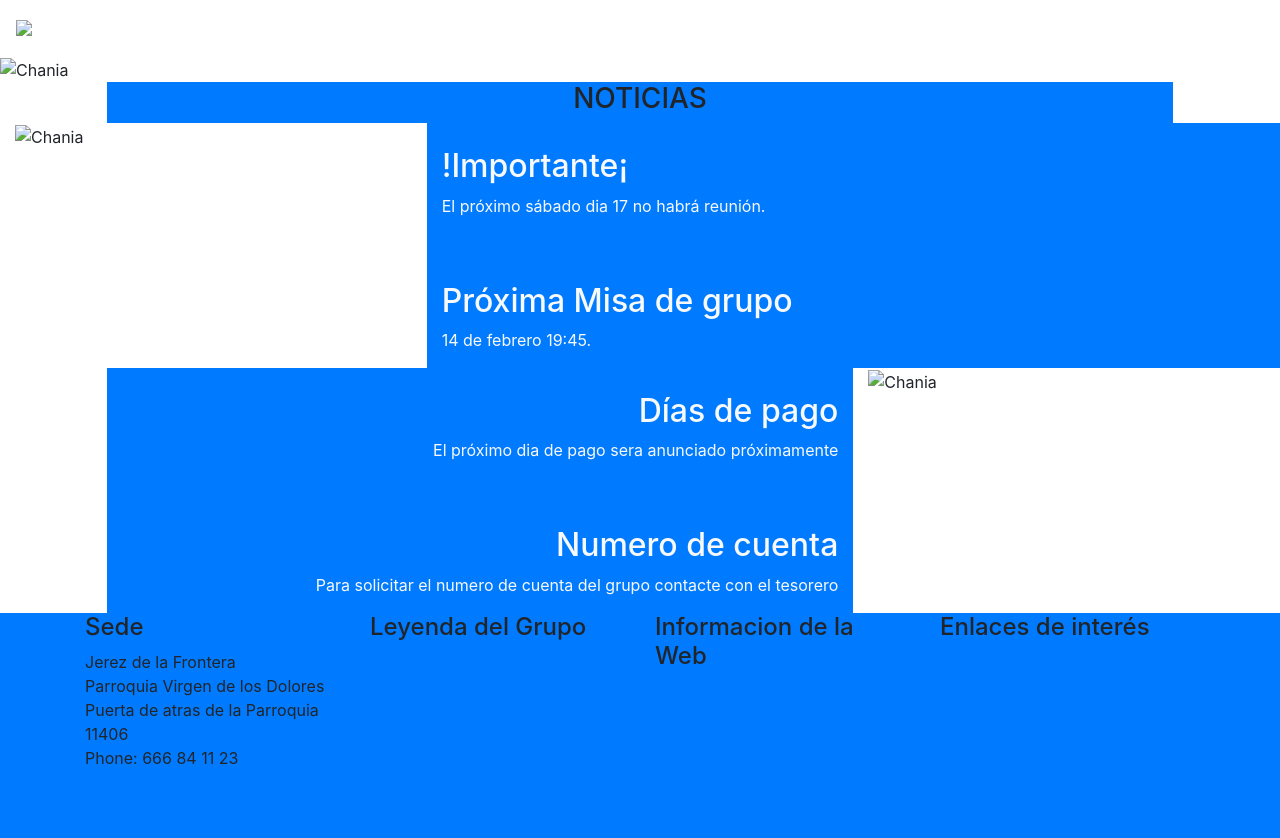
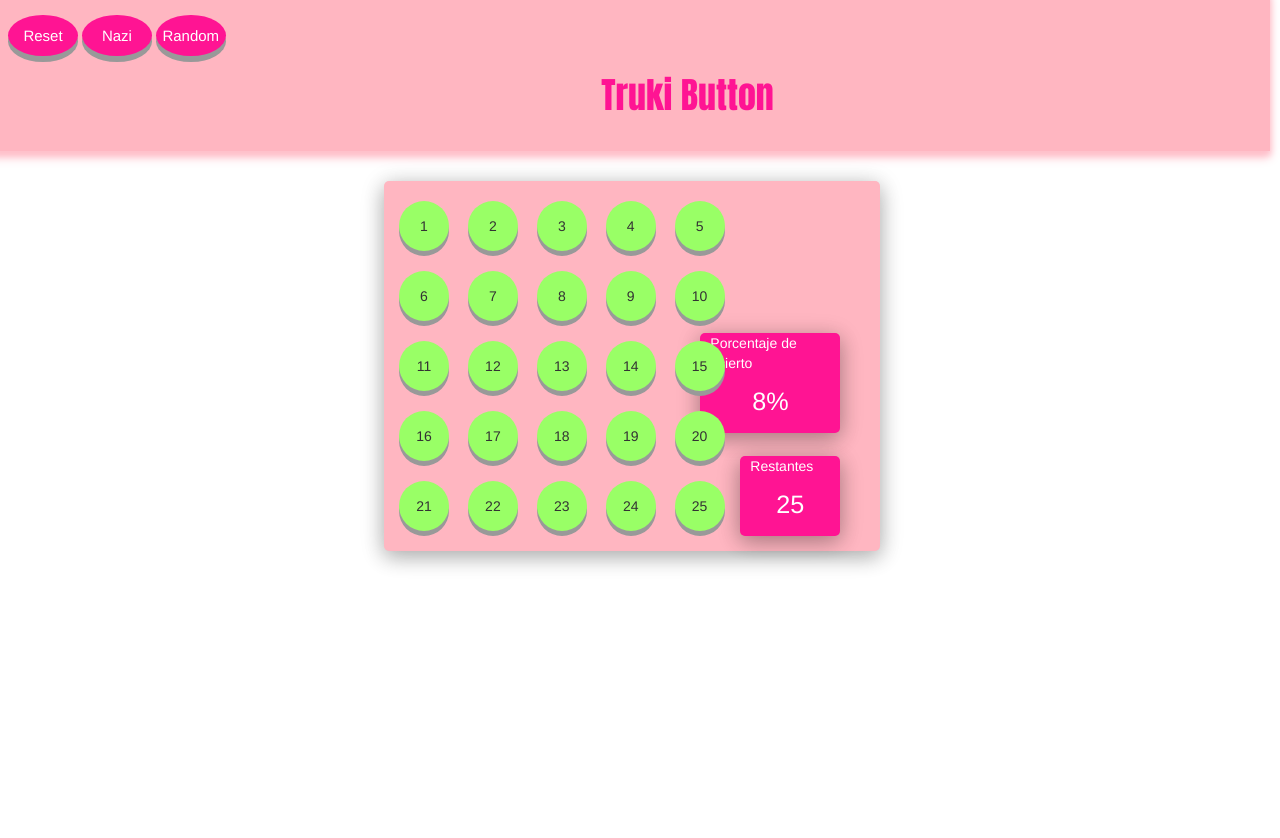
Before and after one commit to JesusVoltage/TrukiButton, a plain HTML site: page index.html in a window 1280 px wide. After the commit the page ends 800 px from the top, so only its background shows below. Drawn offline with nearby package versions, Linux system fonts and the light colour scheme.

Commit message:
Update index.html

```diff
--- a/index.html
+++ b/index.html
@@ -1,180 +1,76 @@
 <!DOCTYPE html>
 <html>
 <head>
-	<title>www.ImpeesaJerez.es</title>
+	<title>Truki Boton</title>
+	<script src="javasito.js" =""></script>
 	<meta charset="utf-8">
-	<meta name="viewport" content="width=device-width, initial-scale=1">
-	<link rel="stylesheet" href="https://maxcdn.bootstrapcdn.com/bootstrap/4.0.0-beta.2/css/bootstrap.min.css">
 	<link rel="stylesheet" type="text/css" href="estilito.css">
-	<link rel="shortcut icon" href="indexphotos/logo.png" type="image/png" />
-	<script type="text/javascript" src="javasito.js"></script>
-	<script src="https://ajax.googleapis.com/ajax/libs/jquery/3.2.1/jquery.min.js"></script>
-	<script src="https://cdnjs.cloudflare.com/ajax/libs/popper.js/1.12.9/umd/popper.min.js"></script>
-	<script src="https://maxcdn.bootstrapcdn.com/bootstrap/4.0.0-beta.2/js/bootstrap.min.js"></script>
+	<link rel="stylesheet" href="https://maxcdn.bootstrapcdn.com/bootstrap/3.3.7/css/bootstrap.min.css">
+  	<script src="https://ajax.googleapis.com/ajax/libs/jquery/3.2.1/jquery.min.js"></script>
+ 	<script src="https://maxcdn.bootstrapcdn.com/bootstrap/3.3.7/js/bootstrap.min.js"></script>
 </head>
 <body>
-	<nav class="navbar navbar-expand-sm negro navbar-dark sticky-top">
-	  	<img class="img-fluid fixed" src="indexphotos/logo.png" width="3%">
-	    <a class="navbar-brand margin" href="index.html">GSImpeesa</a>
-	    <button class="navbar-toggler" type="button" data-toggle="collapse" data-target="#collapsibleNavbar">
-			<span class="navbar-toggler-icon"></span>
-		</button>
-		<div class="collapse navbar-collapse" id="collapsibleNavbar">
-		    <ul class="navbar-nav">
-		    	<li class="nav-item">
-		        	<a class="nav-link" href="index.html">Noticias</a>
-		        </li>
-		        <li class="nav-item dropdown">
-			      <a class="nav-link dropdown" href="#" id="navbardrop" data-toggle="dropdown">
-			        Ramas
-			      </a>
-			      <div class="dropdown-menu">
-			        <a class="dropdown-item" href="lobatos.html">Lobatos</a>
-			        <a class="dropdown-item" href="rangers.html">Rangers</a>
-			        <a class="dropdown-item" href="pioneros.html">Pioneros</a>
-			        <a class="dropdown-item" href="">Rutas</a>
-			      </div>
-			    </li>
-			    <li class="nav-item">
-		        	<a class="nav-link" href="somos.html">¿Quiénes somos?</a>
-		        </li>
-		        <li class="nav-item">
-		        	<a class="nav-link" href="kraal.html">Kraal de Responsables</a>
-		        </li>
-		        <li class="nav-item dropdown">
-			      <a class="nav-link dropdown" href="#" id="navbardrop" data-toggle="dropdown">
-			        De Interés
-			      </a>
-			      <div class="dropdown-menu">
-			        <a class="dropdown-item" href="camp.html">Campismo</a>
-			        <a class="dropdown-item" href="tesoreria.html">Tesorería</a>
-			        <a class="dropdown-item" href="dic.html">Diccionário scout</a>
-			      </div>
-			    </li>
-		    </ul>
-		</div>
-	</nav>
 
-	<img class="img-fluid" src="indexphotos/page.png" alt="Chania" width="100%" height="auto">
 
-	<div class="container-fluid margin-top">
-		<div class="row azulito padin-top">
-			<div class="col-sm-1"></div>
-		    <div class="col-sm-10 bg-primary padin noticias">
-		      <h3 class="text-center">NOTICIAS</h3>
-		    </div>
-	    </div>
-	    <div class=" row azulito padin">
-	    	<div class="col-sm-4">
-	    		<img class="img-fluid padin" src="indexphotos/logo.png" alt="Chania" width="80%" height="auto">
-	    	</div>
-	    	<div class="col-sm-8 bg-primary noticias text-light padin clarito">
-	    		<br></b>
-				<h2>!Importante¡</h2>
-				<p>El próximo sábado dia 17 no habrá reunión.</p>
-				<br></b>
-				<br></b>
-				<h2>Próxima Misa de grupo</h2>
-				<p>14 de febrero 19:45.</p>
-	    	</div>
-	    </div>
-	    <div class=" row azulito padin">
-	    	<div class="col-sm-1"></div>
-	    	<div class="col-sm-7 bg-primary noticias text-light text-right padin clarito">
-	    		<br></b>
-				<h2>Días de pago</h2>
-				<p>El próximo dia de pago sera anunciado próximamente</p>
-				<br></b>
-				<br></b>
-				<h2>Numero de cuenta</h2>
-				<p>Para solicitar el numero de cuenta del grupo contacte con el tesorero</p>
-	    	</div>
-	    	<div class="col-sm-4">
-	    		<img class="img-fluid padin" src="indexphotos/money.png" alt="Chania" width="45%" height="auto">
-	    	</div>
-	    </div>
+	<div class="entrada">
+			<button class="opcion rojo" id="70" onclick="restore()">Reset</button>
+			<button class="opcion rojo" id="66" onclick="nazi()">Nazi</button>
+			<button class="opcion rojo" id="69" onclick="rn()">Random</button>
+			<h1 class="texto">Truki Button</h1>
 	</div>
 
-	<footer class="mainfooter bg-primary" role="contentinfo">
-	  <div class="footer-top p-y-2">
-	    <div class="container-fluid">
-	      <div class="row">
+	<div class="contenedor">
 
 
-	        </div>
-	      </div>
-	    </div>
-	  </div>
-	  <div class="footer-middle">
-	  <div class="container">
-	    <div class="row">
-	      <div class="col-md-3 col-sm-6">
-	        <!--Column1-->
-	        <div class="footer-pad">
-	          <h4>Sede</h4>
-	            <address>
-					<ul class="list-unstyled">
-						<li>
-	                    Jerez de la Frontera<br>
-						Parroquia Virgen de los Dolores<br>
-						Puerta de atras de la Parroquia<br>
-						11406<br>
-						</li>
-							<li>
-								Phone: 666 84 11 23
-							</li>
-					</ul>
-				</address>
-	        </div>
-	      </div>
-	      <div class="col-md-3 col-sm-6">
-	        <!--Column1-->
-	        <div class="footer-pad">
-	          <h4>Leyenda del Grupo</h4>
-	          <ul class="list-unstyled">
-	            <li><a href="#">Historia</a></li>
-	            <li><a href="#">Antiguos Kraales</a></li>
-	            <li><a href="#">Clanes Ruta</a></li>
-	            <li><a href="#">Album de Fotos</a></li>
-	            <li><a href="#">Campamentos</a></li>
-	            <li><a href="#">Himno Oficial</a></li>
-	          </ul>
-	        </div>
-	      </div>
-	      <div class="col-md-3 col-sm-6">
-	        <!--Column1-->
-	        <div class="footer-pad">
-	          <h4>Informacion de la Web</h4>
-	          <ul class="list-unstyled">
-	            <li><a href="#">Creador</a></li>
-	            <li><a href="#">Accesibilidad</a></li>
-	            <li><a href="" onclick="cookies();">Cookies</a></li>
-	            <li><a href="#">Politica de privacided</a></li>
-	            <li><a href="#">Preguntas frecuentes</a></li>
-	            <li><a href="#">Webmaster</a></li>
-	          </ul>
-	        </div>
-	      </div>
-	      <div class="col-md-3 col-sm-6">
-	        <!--Column1-->
-	        <div class="footer-pad">
-	          <h4>Enlaces de interés</h4>
-	          <ul class="list-unstyled">
-	            <li><a href="#">MSC España</a></li>
-	            <li><a href="#">Federacion MSC</a></li>
-	            <li><a href="#"></a></li>
-	            <li><a href="#"></a></li>
-	            <li><a href="#"></a></li>
-	            <li>
-	              <a href="#"></a>
-	            </li>
-	          </ul>
-	        </div>
-	      </div>
-	    </div>
-	  </div>
-	  </div>
-	 </footer>
+
+		<br></br>
+
+		<div class="pantallita">
+			<button class="botoncito"  id="1" type="button" onclick="pulsar(this.id)">1</button>
+			<button class="botoncito"  id="2" type="button" onclick="pulsar(this.id)">2</button>
+			<button class="botoncito"  id="3" type="button" onclick="pulsar(this.id)">3</button>
+			<button class="botoncito"  id="4" type="button" onclick="pulsar(this.id)">4</button>
+			<button class="botoncito"  id="5" type="button" onclick="pulsar(this.id)">5</button>
+			<br></br>
+			<button class="botoncito"  id="6" type="button" onclick="pulsar(this.id)">6</button>
+			<button class="botoncito"  id="7" type="button" onclick="pulsar(this.id)">7</button>
+			<button class="botoncito"  id="8" type="button" onclick="pulsar(this.id)">8</button>
+			<button class="botoncito"  id="9" type="button" onclick="pulsar(this.id)">9</button>
+			<button class="botoncito"  id="10" type="button" onclick="pulsar(this.id)">10</button>
+			<br></br>
+			<button class="botoncito"  id="11" type="button" onclick="pulsar(this.id)">11</button>
+			<button class="botoncito"  id="12" type="button" onclick="pulsar(this.id)">12</button>
+			<button class="botoncito"  id="13" type="button" onclick="pulsar(this.id)">13</button>
+			<button class="botoncito"  id="14" type="button" onclick="pulsar(this.id)">14</button>
+			<button class="botoncito"  id="15" type="button" onclick="pulsar(this.id)">15</button>
+			<br></br>
+			<button class="botoncito"  id="16" type="button" onclick="pulsar(this.id)">16</button>
+			<button class="botoncito"  id="17" type="button" onclick="pulsar(this.id)">17</button>
+			<button class="botoncito"  id="18" type="button" onclick="pulsar(this.id)">18</button>
+			<button class="botoncito"  id="19" type="button" onclick="pulsar(this.id)">19</button>
+			<button class="botoncito"  id="20" type="button" onclick="pulsar(this.id)">20</button>
+			<br></br>
+			<button class="botoncito"  id="21" type="button" onclick="pulsar(this.id)">21</button>
+			<button class="botoncito"  id="22" type="button" onclick="pulsar(this.id)">22</button>
+			<button class="botoncito"  id="23" type="button" onclick="pulsar(this.id)">23</button>
+			<button class="botoncito"  id="24" type="button" onclick="pulsar(this.id)">24</button>
+			<button class="botoncito"  id="25" type="button" onclick="pulsar(this.id)">25</button>
+
+			<div class="contenedor3">
+				<p style="color: white; margin-left: 10px;">Porcentaje de acierto</p>
+				<p id="100" class="form" style="margin-top: 10px;">8%</p>
+			</div>
+			<div class="contenedor3 abajo">
+				<p style="color: white; margin-left: 10px;">Restantes</p>
+				<p id="99" class="form" style="margin-top: 10px;">25</p>
+			</div>
+
+		</div>
+
+	</div>
+
+
+
 
 </body>
 </html>
```
